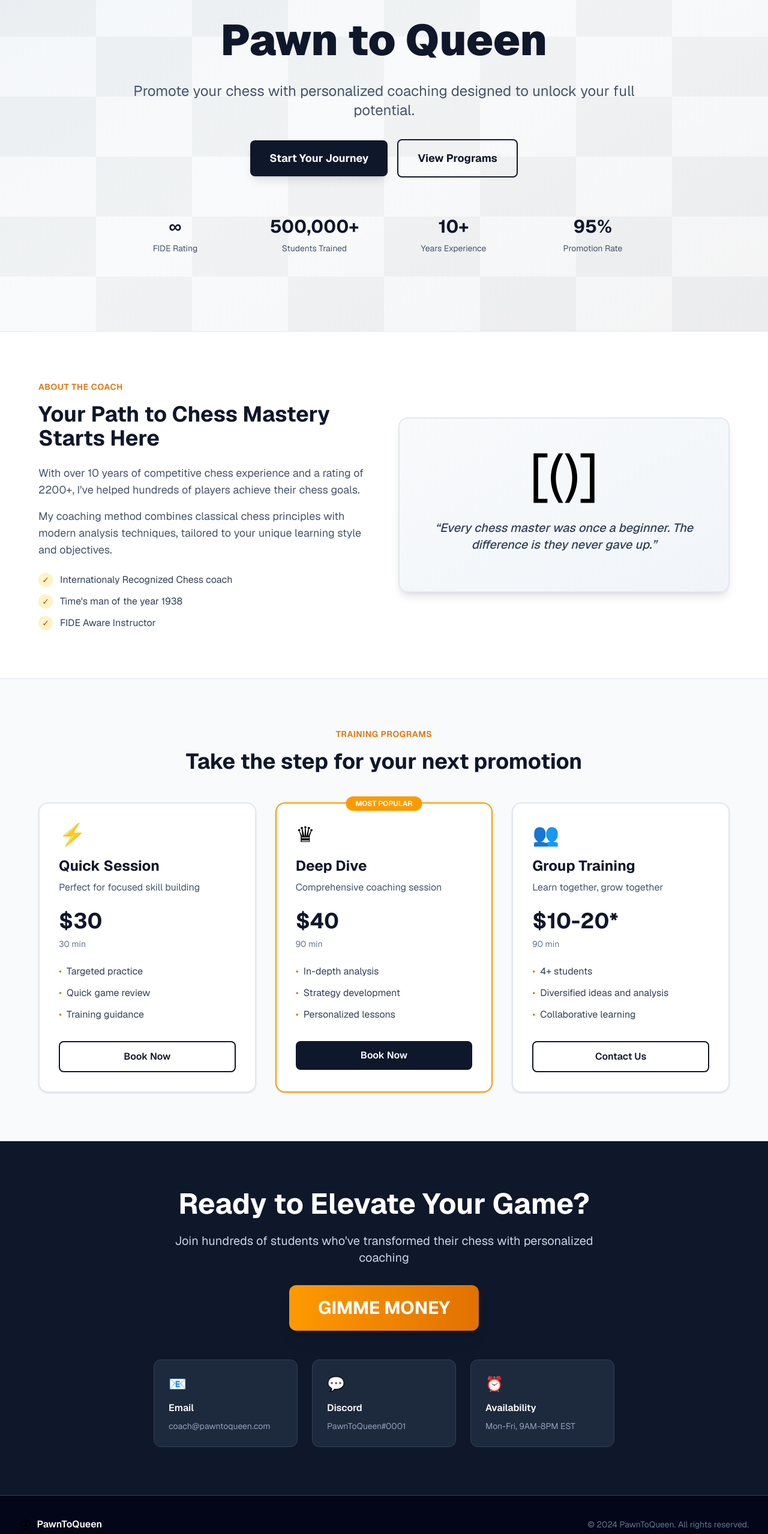
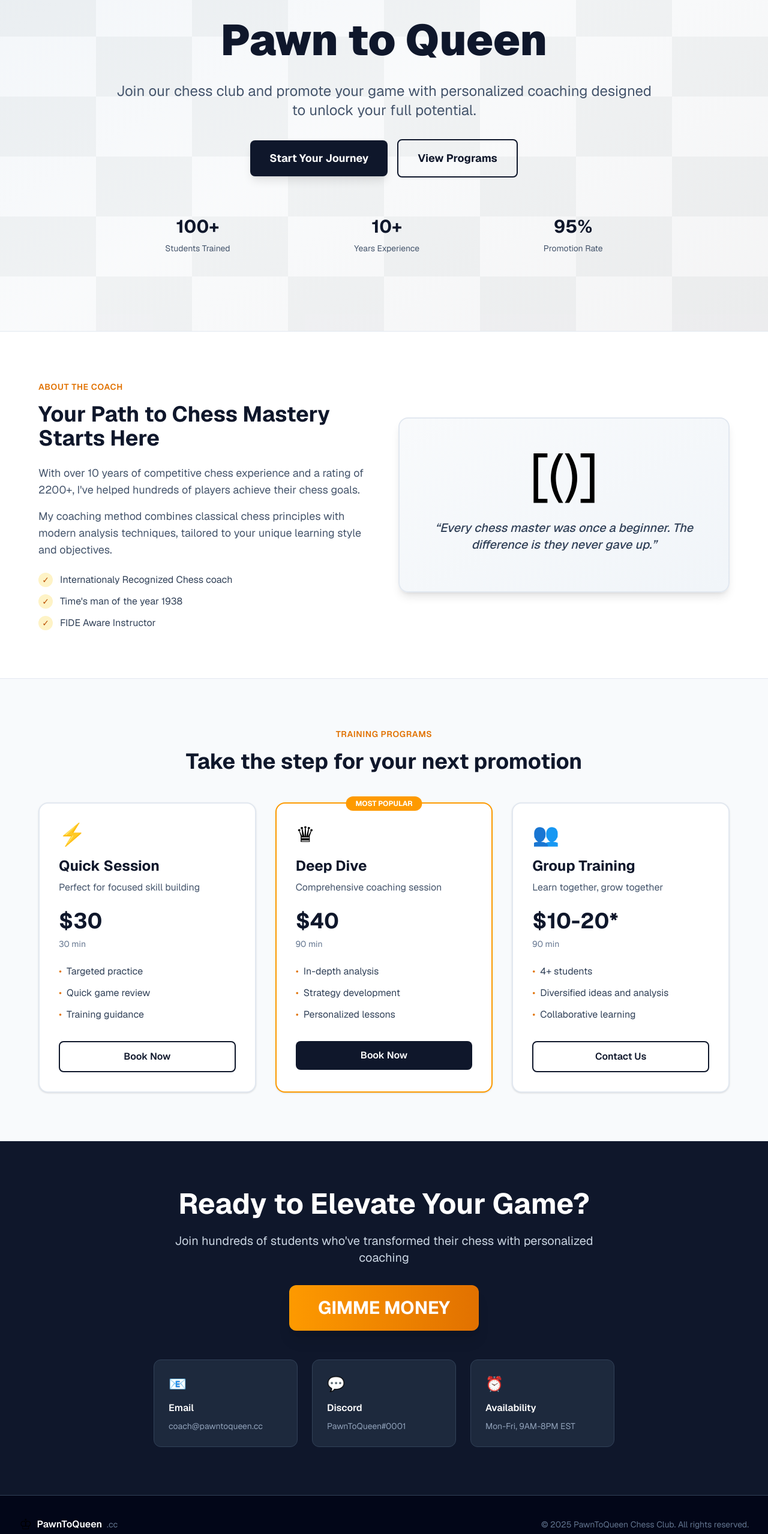
Before and after one commit to bezalel6/pawn-to-queen, a Next.js app: page / in a window 1280 px wide. Shown: the part 239-2797 px from the top of the page at 60% size. Built offline with nearby package versions, Linux system fonts and the light colour scheme.

Commit message:
Update Footer and Hero sections: change copyright year, update branding to Chess Club, and enhance club promotion messaging; adjust layout for better responsiveness. Update contact email domain to .cc and refine Open Graph and Twitter meta tags for improved SEO.

```diff
--- a/src/components/landing/sections/Footer.tsx
+++ b/src/components/landing/sections/Footer.tsx
@@ -6,9 +6,10 @@ export default function Footer() {
           <div className="flex items-center space-x-2">
             <span className="text-2xl">♔</span>
             <span className="font-semibold text-white">PawnToQueen</span>
+            <span className="text-sm text-slate-500">.cc</span>
           </div>
           <div className="text-sm text-slate-500">
-            © 2024 PawnToQueen. All rights reserved.
+            © 2025 PawnToQueen Chess Club. All rights reserved.
           </div>
         </div>
       </div>
--- a/src/components/landing/sections/Hero.tsx
+++ b/src/components/landing/sections/Hero.tsx
@@ -10,14 +10,14 @@ export default function Hero() {
       <div className="mx-auto max-w-4xl text-center">
         <div className="mb-6 inline-flex items-center space-x-2 rounded-full bg-amber-100 px-4 py-2 text-sm font-medium text-amber-900">
           <span>♕</span>
-          <span>Master-Level Coaching</span>
+          <span>Master-Level Chess Club</span>
         </div>
         <h1 className="mb-6 text-5xl leading-tight font-black text-slate-900 md:text-7xl">
           Pawn to Queen
         </h1>
         <p className="mb-8 text-xl text-slate-600 md:text-2xl">
-          Promote your chess with personalized coaching designed to unlock your
-          full potential.
+          Join our chess club and promote your game with personalized coaching
+          designed to unlock your full potential.
         </p>
         <div className="flex flex-col items-center justify-center gap-4 sm:flex-row">
           <a
@@ -34,7 +34,7 @@ export default function Hero() {
           </a>
         </div>
 
-        <div className="mt-16 grid grid-cols-2 gap-8 md:grid-cols-4">
+        <div className="mt-16 flex flex-row flex-wrap justify-around gap-10 align-middle">
           {stats.map(([value, label]) => (
             <StatCard key={label} value={value} label={label} />
           ))}
--- a/src/data/landing.ts
+++ b/src/data/landing.ts
@@ -1,7 +1,7 @@
 // [value, label]
 export const stats = [
-  ["∞", "FIDE Rating"],
-  ["500,000+", "Students Trained"],
+  // ["∞", "FIDE Rating"],
+  ["100+", "Students Trained"],
   ["10+", "Years Experience"],
   ["95%", "Promotion Rate"],
 ] as const;
@@ -92,7 +92,7 @@ export const programs = allPrograms.map((
 
 // [icon, title, value]
 export const contactInfo = [
-  ["📧", "Email", "coach@pawntoqueen.com"],
+  ["📧", "Email", "coach@pawntoqueen.cc"],
   ["💬", "Discord", "PawnToQueen#0001"],
   ["⏰", "Availability", "Mon-Fri, 9AM-8PM EST"],
 ] as const;
--- a/src/pages/index.tsx
+++ b/src/pages/index.tsx
@@ -14,9 +14,27 @@ export default function Home() {
         <title>PawnToQueen - Elite Chess Coaching</title>
         <meta
           name="description"
-          content="Transform your chess game with personalized coaching. From beginner to master level training."
+          content="Transform your chess game with personalized coaching. From beginner to master level training at pawntoqueen.cc - your chess club for growth."
         />
         <link rel="icon" href="/favicon.ico" />
+
+        {/* Open Graph / Link Preview Tags */}
+        <meta property="og:type" content="website" />
+        <meta property="og:url" content="https://pawntoqueen.cc/" />
+        <meta property="og:title" content="PawnToQueen Chess Club - Elite Coaching" />
+        <meta
+          property="og:description"
+          content="Join our chess club community. Personalized coaching from beginner to master level. Promote your game with expert guidance."
+        />
+        <meta property="og:site_name" content="PawnToQueen Chess Club" />
+
+        {/* Twitter Card Tags */}
+        <meta name="twitter:card" content="summary_large_image" />
+        <meta name="twitter:title" content="PawnToQueen Chess Club - Elite Coaching" />
+        <meta
+          name="twitter:description"
+          content="Join our chess club community. Personalized coaching from beginner to master level."
+        />
       </Head>
 
       {/* Chess board background pattern */}
```
